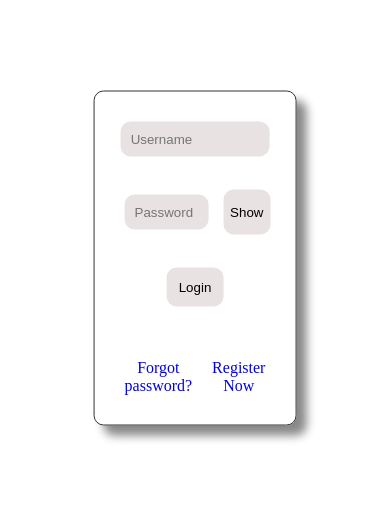
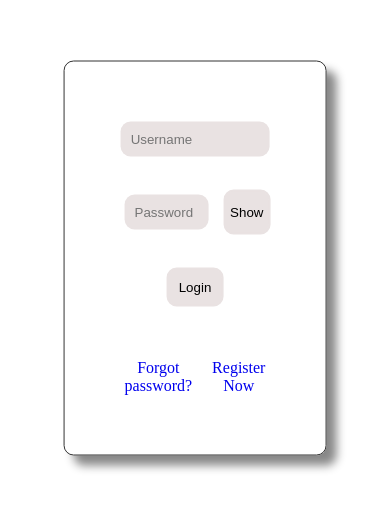
Before and after one commit to shouryaeaga/TodoZen, a SvelteKit app in the folder src/frontend/: page /auth/login in a window 390 px wide. Shown: the part 164-674 px from the top of the page. Built offline with nearby package versions, Linux system fonts and the light colour scheme.

Commit message:
mobile fixes

```diff
--- a/src/frontend/src/routes/auth/login/+page.svelte
+++ b/src/frontend/src/routes/auth/login/+page.svelte
@@ -114,7 +114,7 @@
 
     #content {
         border: 1px solid #333;
-        padding: 20px;
+        padding: 50px;
         box-shadow: 10px 10px 10px #888;
         border-radius: 10px;
 
--- a/src/frontend/src/routes/auth/password-reset/+page.svelte
+++ b/src/frontend/src/routes/auth/password-reset/+page.svelte
@@ -101,7 +101,7 @@
 
     #content {
         border: 1px solid #333;
-        padding: 20px;
+        padding: 50px;
         box-shadow: 10px 10px 10px #888;
         border-radius: 10px;
         text-align: center;
```
Also changed, not shown: 1 other file (tests, documents, lock files or other folders).
